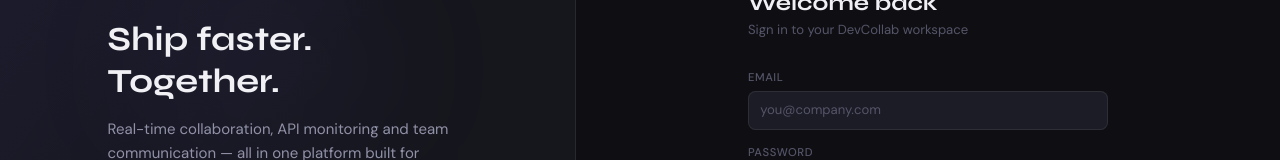
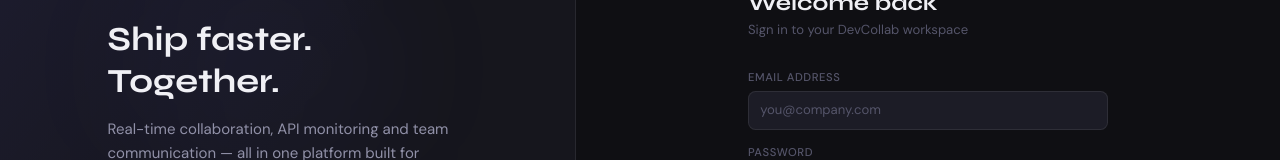
Before and after one commit to Yogeshghanghav/devcollab, a React (Vite) app in the folder client/: page /login in a window 1280 px wide. Shown: the part 253-413 px from the top of the page. Built offline with nearby package versions, Linux system fonts and the light colour scheme; no server answers.

Commit message:
Improve accessibility and structure of LoginPage

```diff
--- a/client/src/pages/LoginPage.jsx
+++ b/client/src/pages/LoginPage.jsx
@@ -46,8 +46,8 @@
               { label: '🔔', text: 'Smart alert system' },
               { label: '👥', text: 'Role-based access control' },
             ].map((f) => (
-              <div key={f.label} className="flex items-center gap-3 text-sm text-text-secondary">
-                <span className="text-base">{f.label}</span>
+              <div key={f.text} className="flex items-center gap-3 text-sm text-text-secondary">
+                <span className="text-base" role="img" aria-label={f.text}>{f.label}</span>
                 {f.text}
               </div>
             ))}
@@ -65,15 +65,20 @@
 
           <form onSubmit={handle} className="flex flex-col gap-4">
             {error && (
-              <div className="bg-red-500/10 border border-red-500/30 rounded-lg px-3 py-2.5 text-sm text-red-400 animate-fade-in">
+              <div role="alert" className="bg-red-500/10 border border-red-500/30 rounded-lg px-3 py-2.5 text-sm text-red-400 animate-fade-in">
                 {error}
               </div>
             )}
 
             <div className="flex flex-col gap-1.5">
-              <label className="text-xs font-medium text-text-muted uppercase tracking-wider">Email</label>
+              <label htmlFor="email-input" className="text-xs font-medium text-text-muted uppercase tracking-wider">
+                Email Address
+              </label>
               <input
-                type="email" required
+                id="email-input"
+                name="email"
+                type="email"
+                required
                 value={form.email}
                 onChange={e => setForm(f => ({...f, email: e.target.value}))}
                 placeholder="you@company.com"
@@ -83,9 +88,14 @@
             </div>
 
             <div className="flex flex-col gap-1.5">
-              <label className="text-xs font-medium text-text-muted uppercase tracking-wider">Password</label>
+              <label htmlFor="password-input" className="text-xs font-medium text-text-muted uppercase tracking-wider">
+                Password
+              </label>
               <input
-                type="password" required
+                id="password-input"
+                name="password"
+                type="password"
+                required
                 value={form.password}
                 onChange={e => setForm(f => ({...f, password: e.target.value}))}
                 placeholder="••••••••"
@@ -94,7 +104,11 @@
               />
             </div>
 
-            <button type="submit" disabled={loading} className="btn-primary w-full py-2.5 mt-1 flex items-center justify-center gap-2">
+            <button
+              type="submit"
+              disabled={loading}
+              className="btn-primary w-full py-2.5 mt-1 flex items-center justify-center gap-2"
+            >
               {loading ? <><Spinner size="sm" /> Signing in…</> : 'Sign In'}
             </button>
           </form>
```
